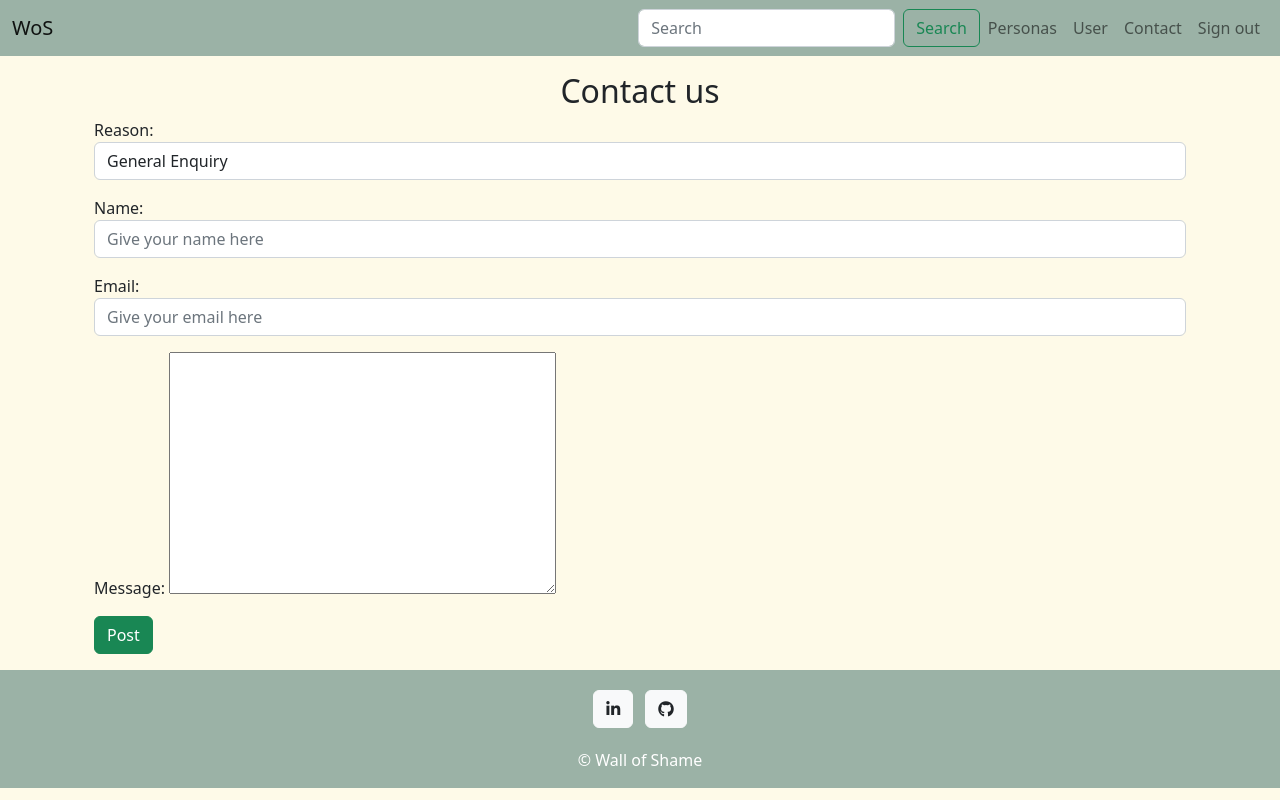
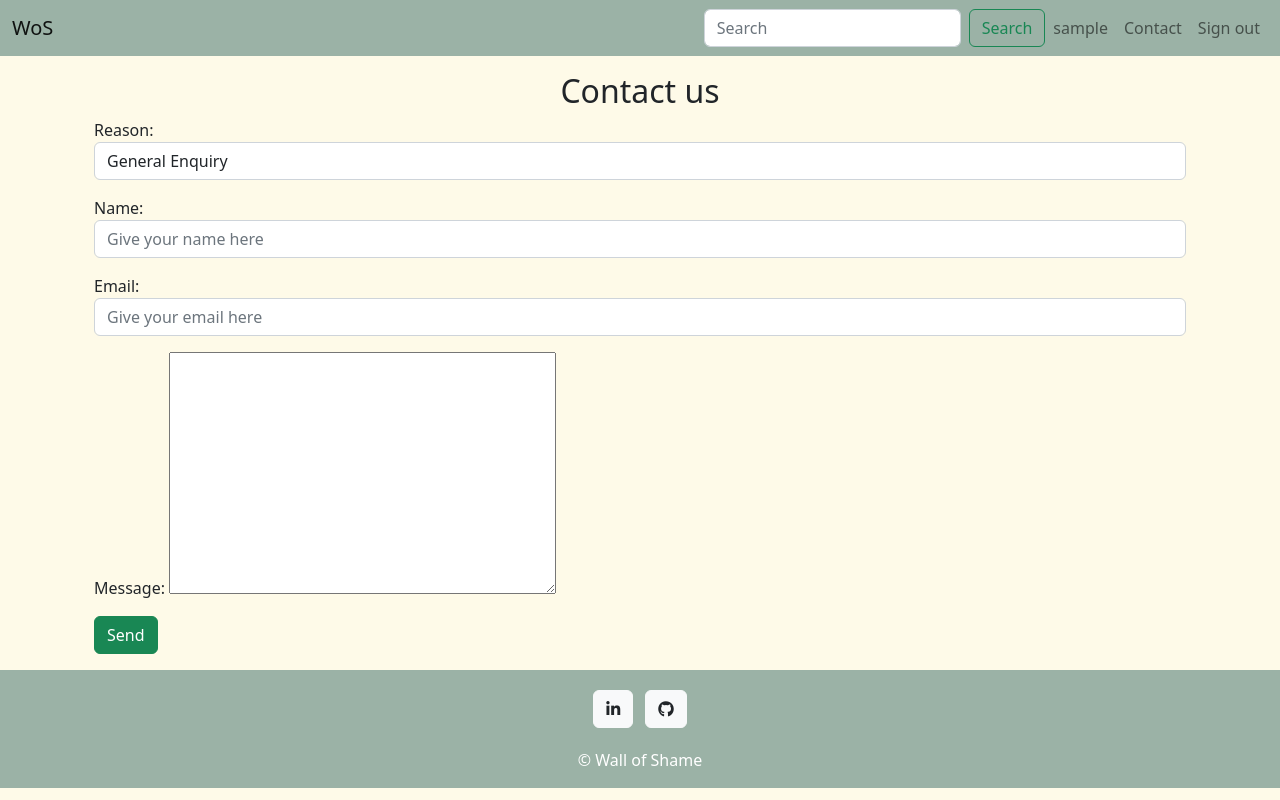
Before and after one commit to bakrydiarra/Wall_of-Shame, a Django app: page /contact/ in a window 1280 px wide. Run offline with Django 3.2, Linux system fonts and the light colour scheme; the visitor is signed in with stand-in values (Sample User, id 1); some libraries are stand-ins or nearby versions.

Commit message:
Style: header and add link

```diff
--- a/templates/contact.html
+++ b/templates/contact.html
@@ -16,7 +16,7 @@ Contact us
 
             {{ form.as_p}}
             {{ contact.message | safe }}
-            <button type="submit" class="btn btn-success mb-3">Post</button>
+            <button type="submit" class="btn btn-success mb-3">Send</button>
         </form>
 
     </div>
--- a/templates/header.html
+++ b/templates/header.html
@@ -2,7 +2,7 @@
 
     <div class="container-fluid">
         {% if user.is_authenticated %}
-        <a class="navbar-brand" href="#">WoS</a>
+        <a class="navbar-brand" href="{% url 'home' %}">WoS</a>
         <button class="navbar-toggler" type="button" data-bs-toggle="collapse" data-bs-target="#navbarNav"
             aria-controls="navbarNav" aria-expanded="false" aria-label="Toggle navigation">
             <span class="navbar-toggler-icon"></span>
@@ -13,11 +13,9 @@
                 <button class="btn btn-outline-success" type="submit">Search</button>
             </form>
             <ul class="navbar-nav">
+
                 <li class="nav-item">
-                    <a class="nav-link" href="#">Personas</a>
-                </li>
-                <li class="nav-item">
-                    <a class="nav-link" href="#">User</a>
+                    <span class="nav-link nav-username">{{user.username}}</span>
                 </li>
                 <li class="nav-item">
                     <a class="nav-link" href="{% url 'contact' %}">Contact</a>
@@ -25,7 +23,6 @@
                 <li class="nav-item">
                     <a class="nav-link" href="{% url 'account_logout' %}">Sign out</a>
                 </li>
-
 
             </ul>
         </div>
```
